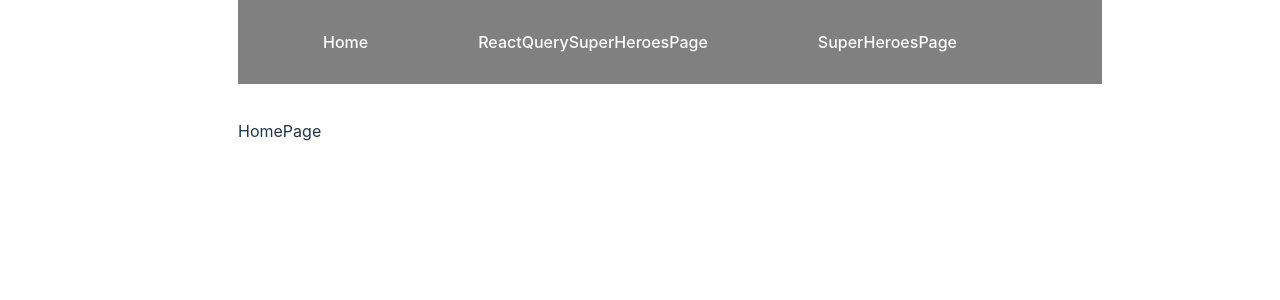
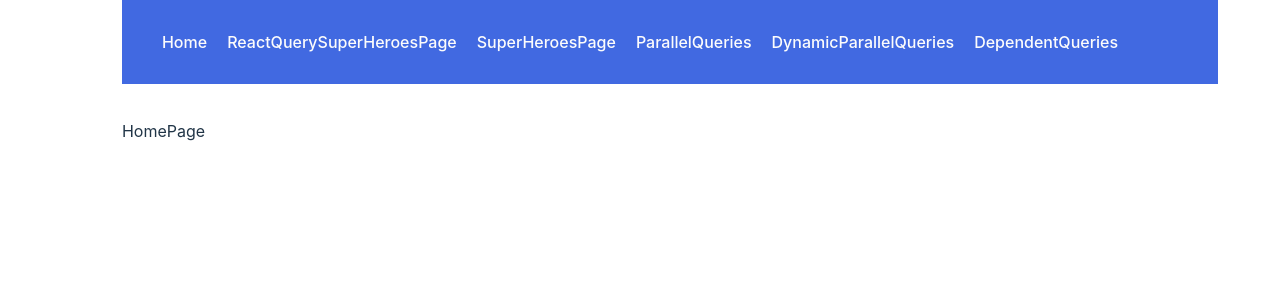
Before and after one commit to dedanmsafari/react-query, a React (Vite) app: page / in a window 1280 px wide. Shown: the top 300 px of the page. Built offline with nearby package versions, Linux system fonts and the light colour scheme.

Commit message:
Navigation Component

```diff
--- a/src/components/Navigation.component.jsx
+++ b/src/components/Navigation.component.jsx
@@ -7,18 +7,27 @@ const Navigation = () => {
         style={{
           padding: "30px ",
           marginBottom: "35px",
-          backgroundColor: "gray",
+          backgroundColor: "royalblue",
           width: "100%",
         }}
       >
-        <Link style={{ padding: "20px 55px" }} to="/">
+        <Link style={{ padding: "20px 10px" }} to="/">
           Home
         </Link>
-        <Link style={{ padding: "20px 55px" }} to="/reactquery">
+        <Link style={{ padding: "20px 10px" }} to="/reactquery">
           ReactQuerySuperHeroesPage
         </Link>
-        <Link style={{ padding: "20px 55px" }} to="/normalhooks">
+        <Link style={{ padding: "20px 10px" }} to="/normalhooks">
           SuperHeroesPage
+        </Link>
+        <Link style={{ padding: "20px 10px" }} to="/parallelqueries">
+          ParallelQueries
+        </Link>
+        <Link style={{ padding: "20px 10px" }} to="/dynamicparallelqueries">
+          DynamicParallelQueries
+        </Link>
+        <Link style={{ padding: "20px 10px" }} to="/dependentqueries">
+          DependentQueries
         </Link>
       </div>
       <Outlet />
```
